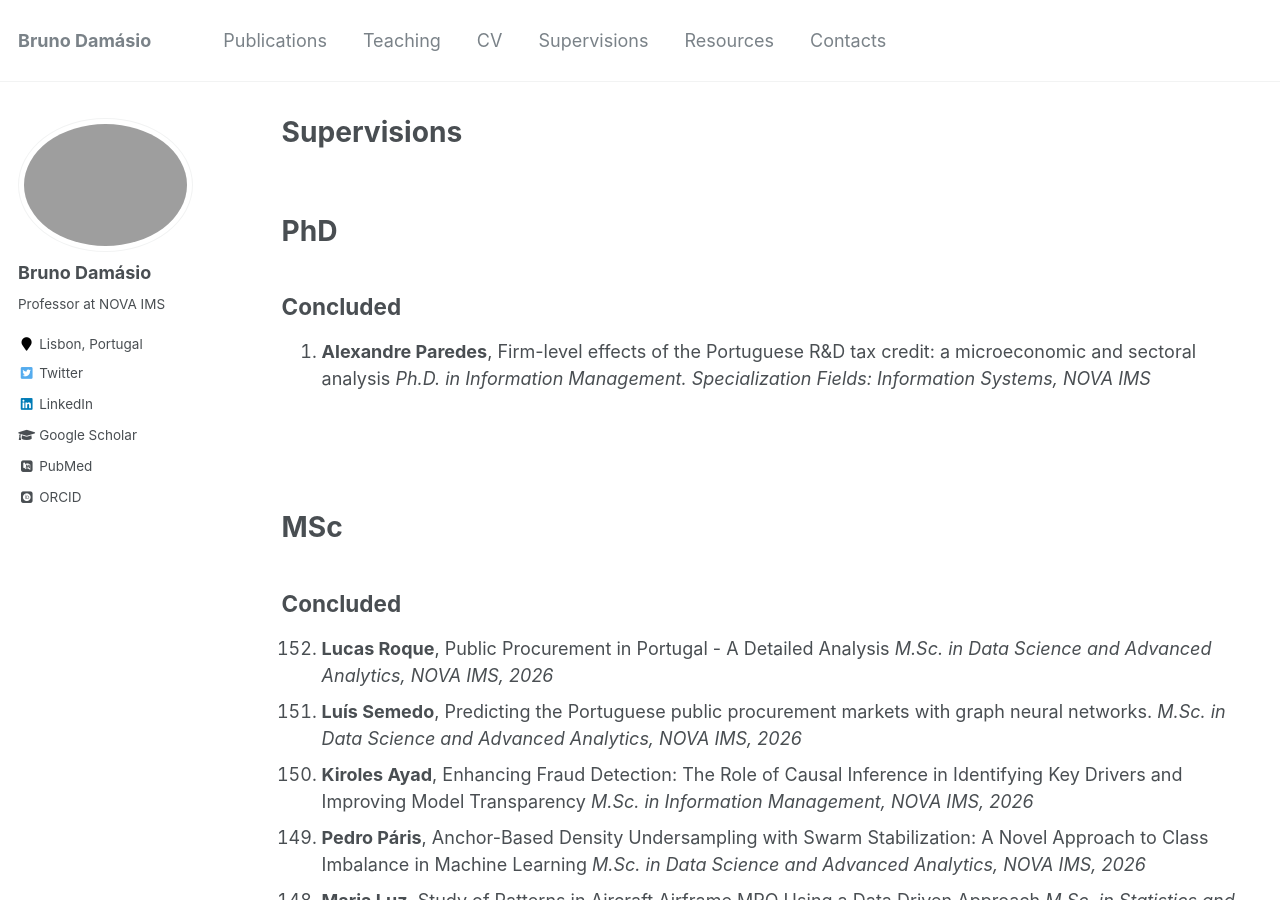
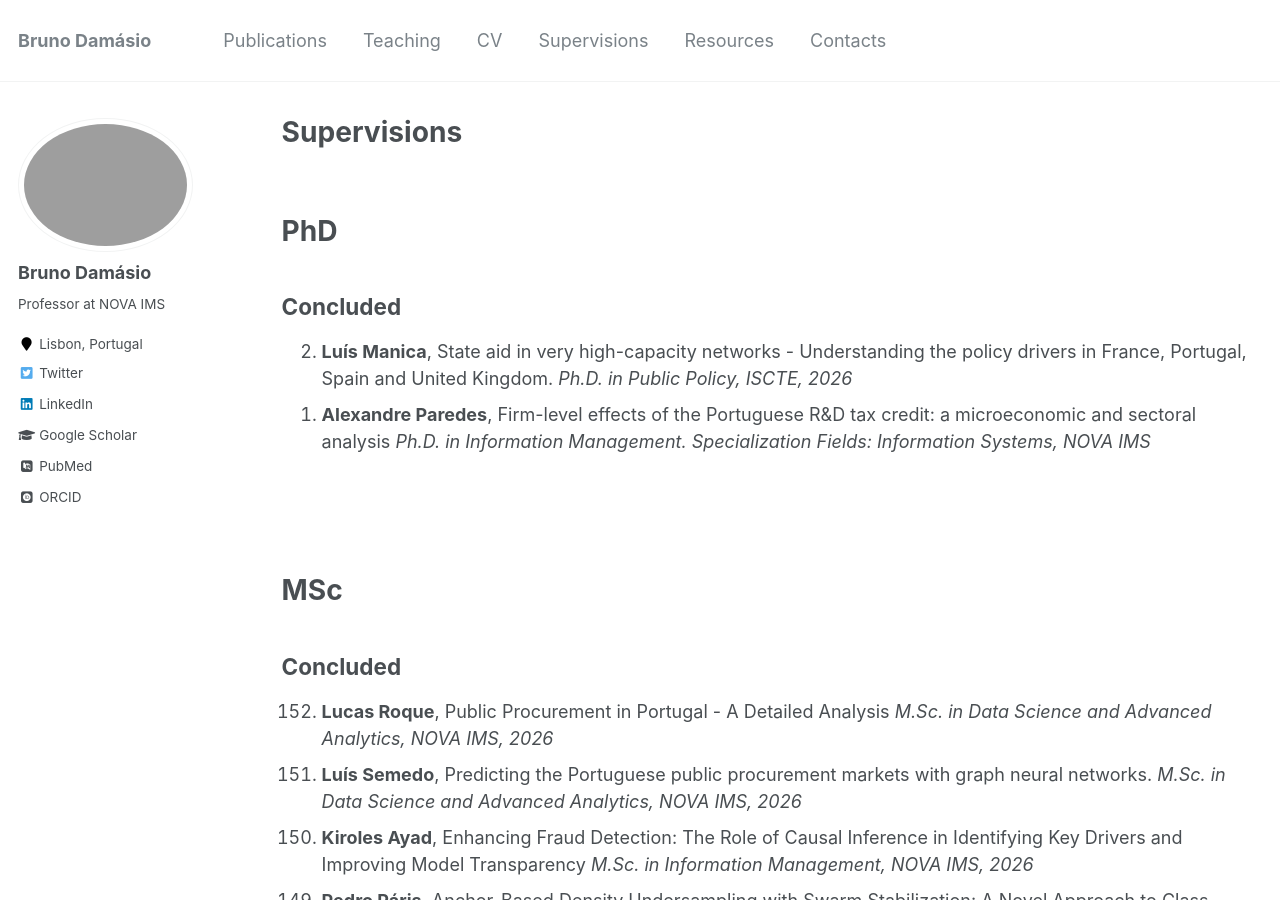
Before and after one commit to damasiob/damasiob.github.io, a Jekyll site: the page built from _pages/orietation.md, in a window 1280 px wide and 900 px high. Built offline with Jekyll 4.4.1, drawn with Linux system fonts in a browser that asks for light colours; some web fonts are replaced.

Commit message:
Move Luís Manica to concluded PhD supervisions
Co-Authored-By: Claude Opus 5.5 (1M context) <noreply@anthropic.com>

```diff
--- a/_pages/orietation.md
+++ b/_pages/orietation.md
@@ -19,6 +19,8 @@ Concluded
 
 <ol reversed>
 
+<li><b>Luís Manica</b>, State aid in very high-capacity networks - Understanding the policy drivers in France, Portugal, Spain and United Kingdom. <i>Ph.D. in Public Policy, ISCTE, 2026</i></li>
+
 <li><b>Alexandre Paredes</b>, Firm-level effects of the Portuguese R&D tax credit: a microeconomic and sectoral analysis <i>Ph.D. in Information Management. Specialization Fields: Information Systems, NOVA IMS</i></li>
 </ol>
 
```
Also changed, not shown: other parts of _pages/orietation.md (+0 -2 lines).
